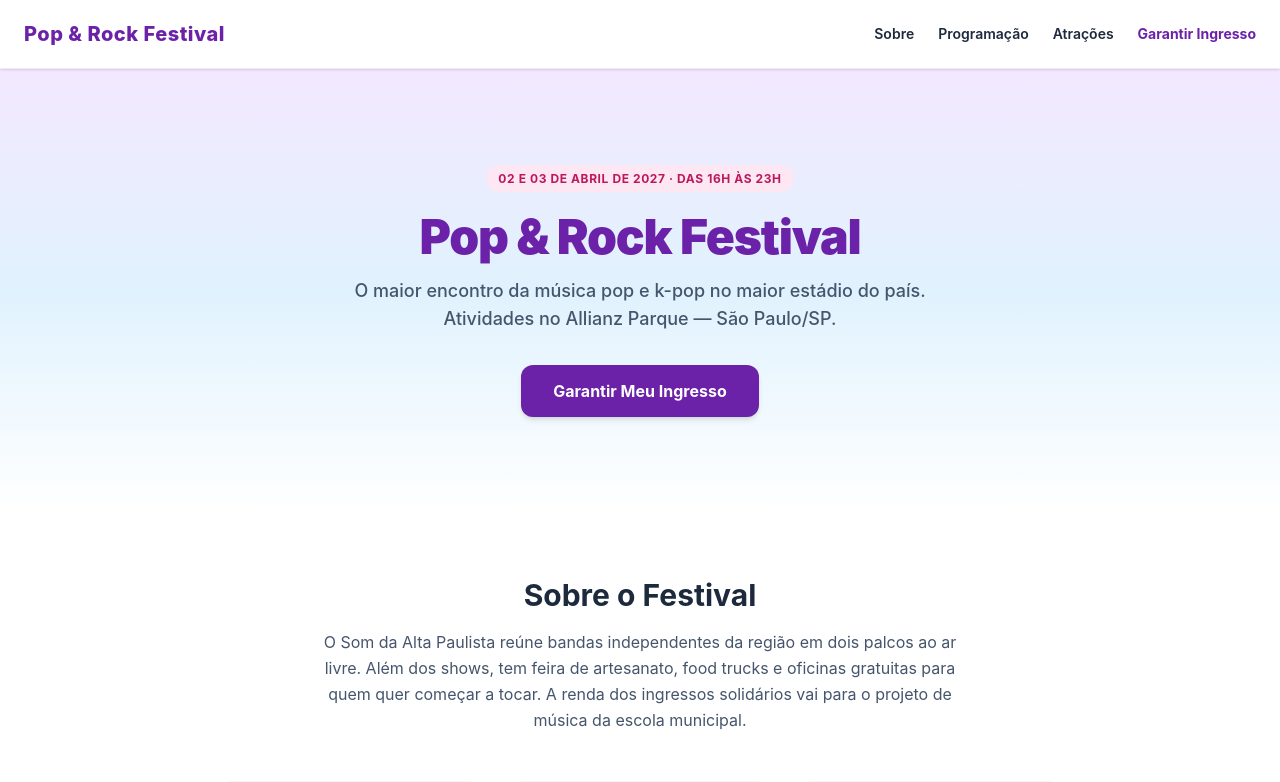
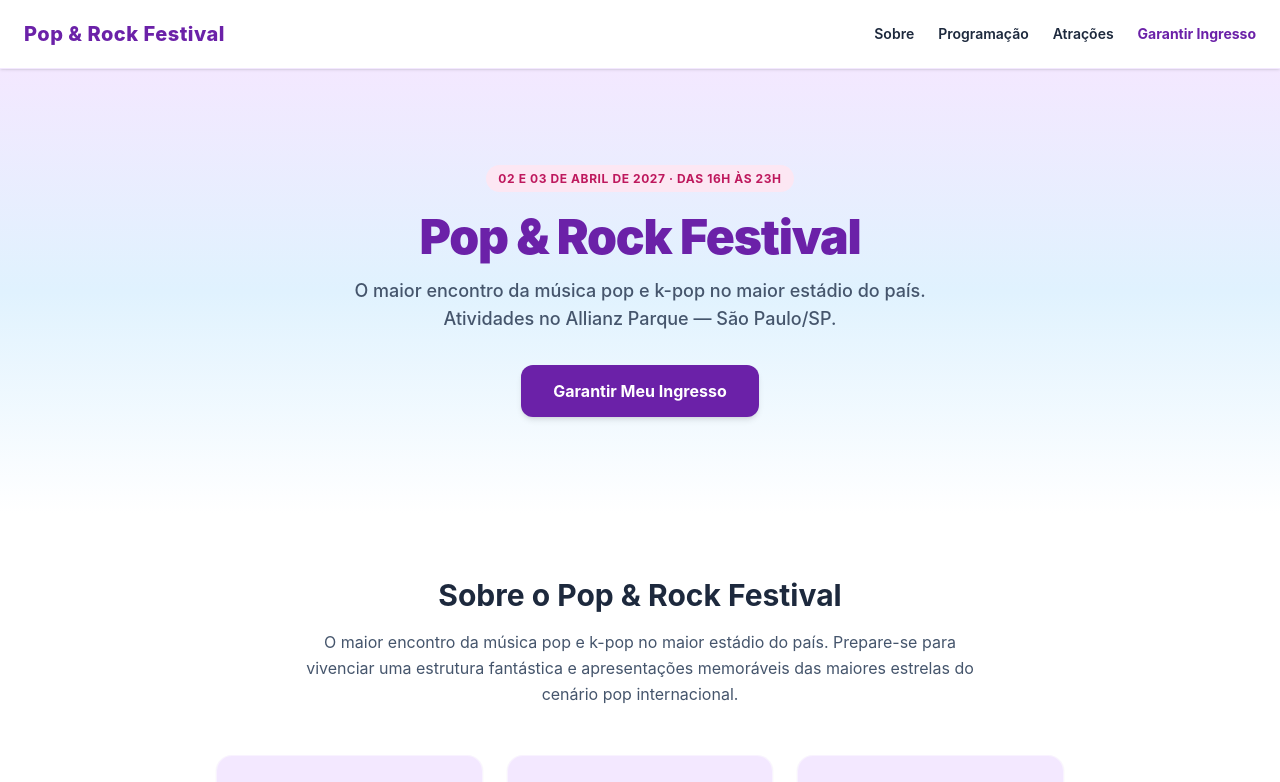
Before and after one commit to FerBighi/lp-evento-mariaFernanda, a React (Vite) app: page / in a window 1280 px wide. Shown: the top 782 px of the page. Built offline with nearby package versions, Linux system fonts and the light colour scheme.

Commit message:
Etapa 6 — Corrigido textos fixos para lerem os dados dinâmicos do Allianz Parque

```diff
--- a/src/components/Sobre.jsx
+++ b/src/components/Sobre.jsx
@@ -1,11 +1,14 @@
-import { destaquesSobre } from '../data/evento';
+import { destaquesSobre, evento } from '../data/evento';
 
 function Sobre() {
     return (
         <section id="sobre" className="py-16 px-6 max-w-4xl mx-auto text-center">
-            <h2 className="text-3xl font-bold text-slate-800 mb-4">Sobre o Festival</h2>
+            {/* Lendo o nome dinâmico do festival */}
+            <h2 className="text-3xl font-bold text-slate-800 mb-4">Sobre o {evento.nome}</h2>
+
+            {/* CORRIGIDO: Lendo o slogan dinâmico do Allianz Parque */}
             <p className="text-slate-600 max-w-2xl mx-auto mb-12 text-base leading-relaxed">
-                O Som da Alta Paulista reúne bandas independentes da região em dois palcos ao ar livre. Além dos shows, tem feira de artesanato, food trucks e oficinas gratuitas para quem quer começar a tocar. A renda dos ingressos solidários vai para o projeto de música da escola municipal.
+                {evento.slogan} Prepare-se para vivenciar uma estrutura fantástica e apresentações memoráveis das maiores estrelas do cenário pop internacional.
             </p>
 
             <div className="grid grid-cols-1 sm:grid-cols-3 gap-6">
```
